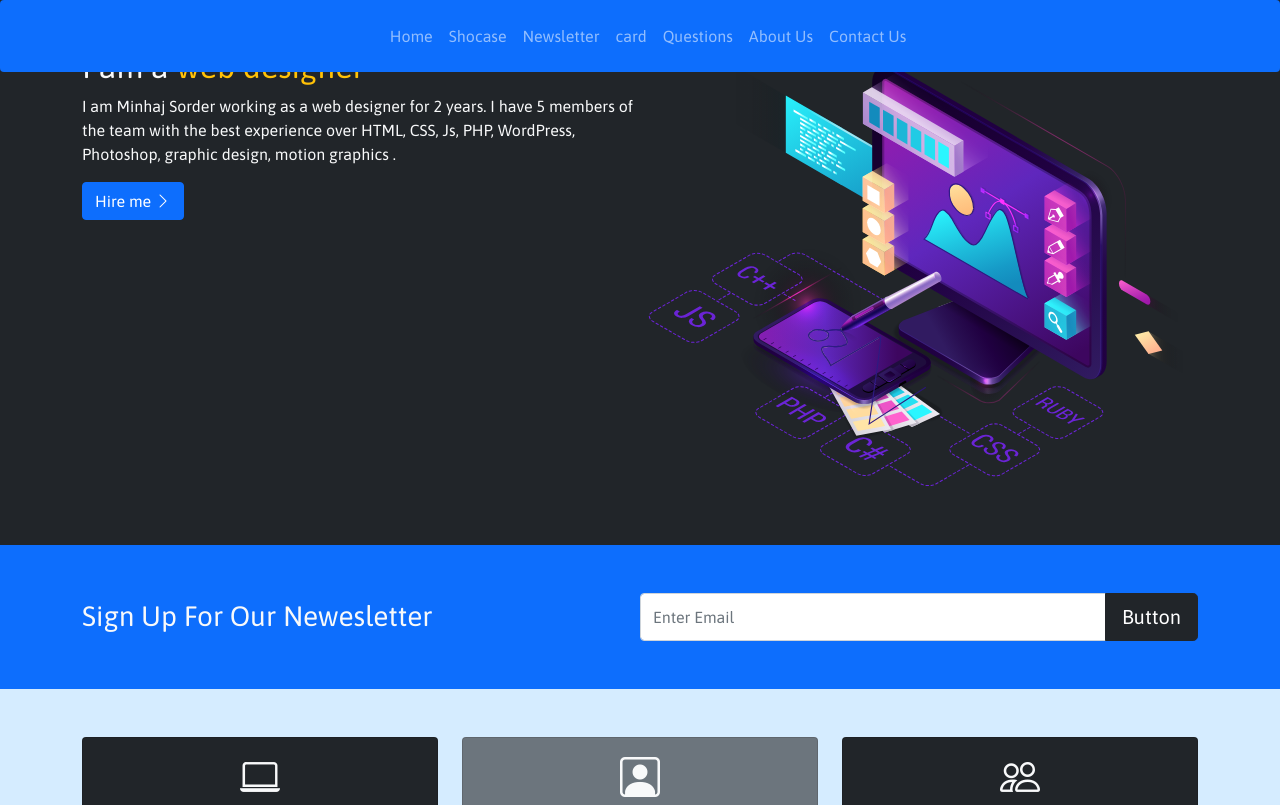
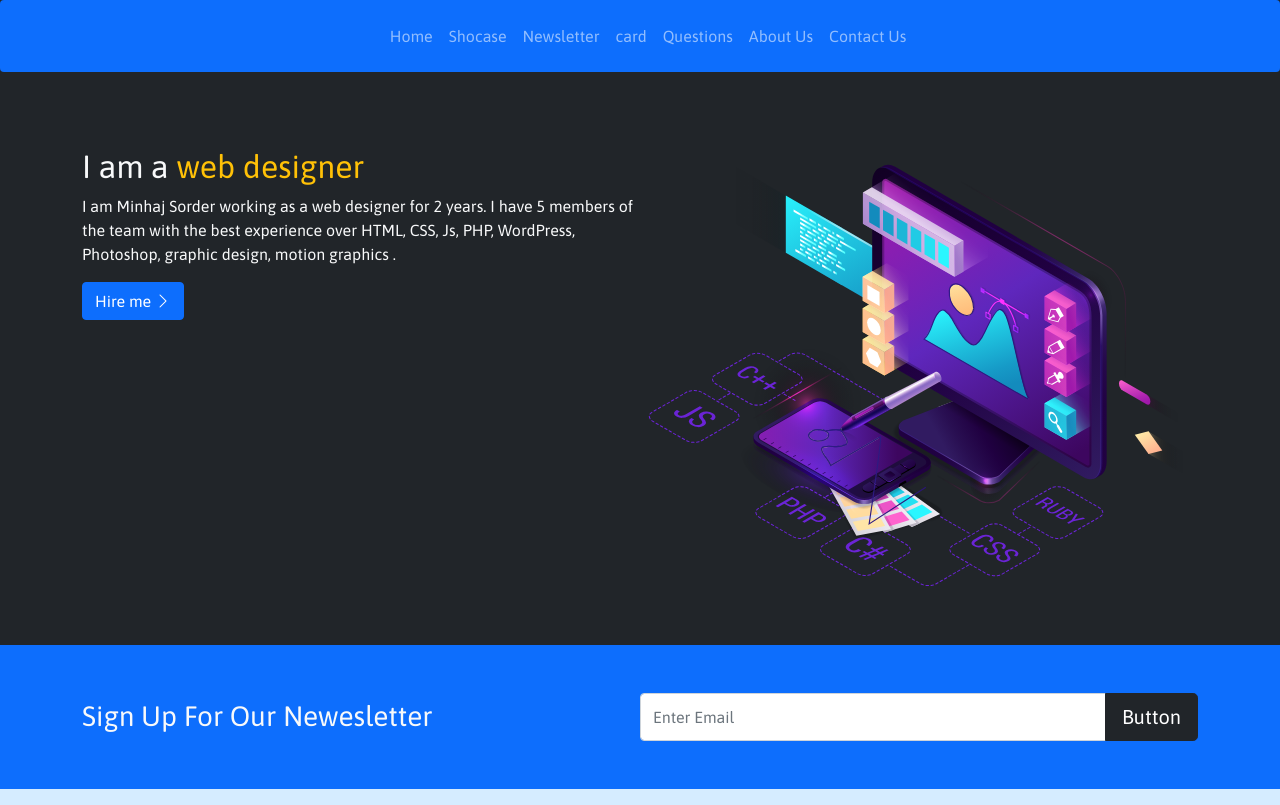
Before and after one commit to minhaj57sorder/portfolio2, a plain HTML site: page index.html in a window 1280 px wide. Shown: the top 805 px of the page. Drawn offline with Linux system fonts and the light colour scheme.

Commit message:
Update style.css

```diff
--- a/stylesheet/style.css
+++ b/stylesheet/style.css
@@ -2,6 +2,9 @@
 body{
     font-family: 'Asap', sans-serif;
     background-color: rgb(213, 236, 255);
+}
+#freespace{
+    height: 100px;
 }
 #Home{
     display: block;
```
